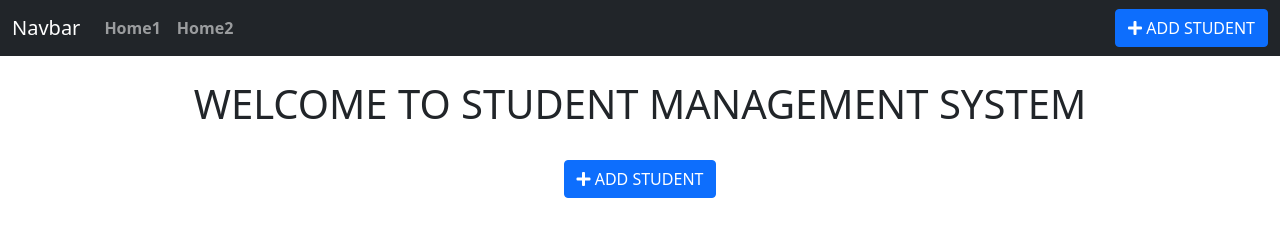
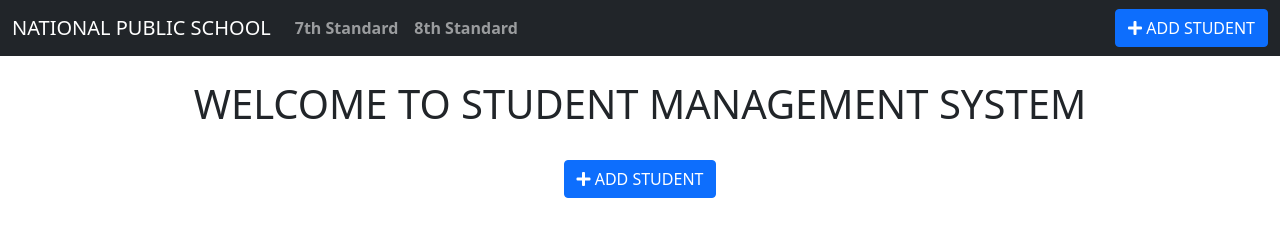
Before and after one commit to shirishkulkarni35/task-management-app, a plain HTML site: page index.html in a window 1280 px wide. Drawn offline with nearby package versions, Linux system fonts and the light colour scheme.

Commit message:
first commit

```diff
--- a/index.html
+++ b/index.html
@@ -57,7 +57,7 @@
 
   <nav class="navbar navbar-expand-md navbar-dark bg-dark">
     <div class="container-fluid">
-      <a class="navbar-brand" href="#">Navbar</a>
+      <a class="navbar-brand" href="#">NATIONAL PUBLIC SCHOOL</a>
       <button class="navbar-toggler" type="button" data-bs-toggle="collapse" data-bs-target="#navbarSupportedContent"
         aria-controls="navbarSupportedContent" aria-expanded="false" aria-label="Toggle navigation">
         <span class="navbar-toggler-icon"></span>
@@ -65,10 +65,10 @@
       <div class="collapse navbar-collapse" id="navbarSupportedContent">
         <ul class="navbar-nav me-auto mb-2 mb-lg-0">
           <li class="nav-item">
-            <a class="nav-link" href="#"><strong>Home1</strong></a>
+            <a class="nav-link" href="#"><strong>7th Standard</strong></a>
           </li>
           <li class="nav-item">
-            <a class="nav-link" href="#"><strong>Home2</strong></a>
+            <a class="nav-link" href="#"><strong>8th Standard</strong></a>
           </li>
         </ul>
         <button class="btn btn-primary" data-bs-toggle="modal" data-bs-target="#newcardmodal">
```
